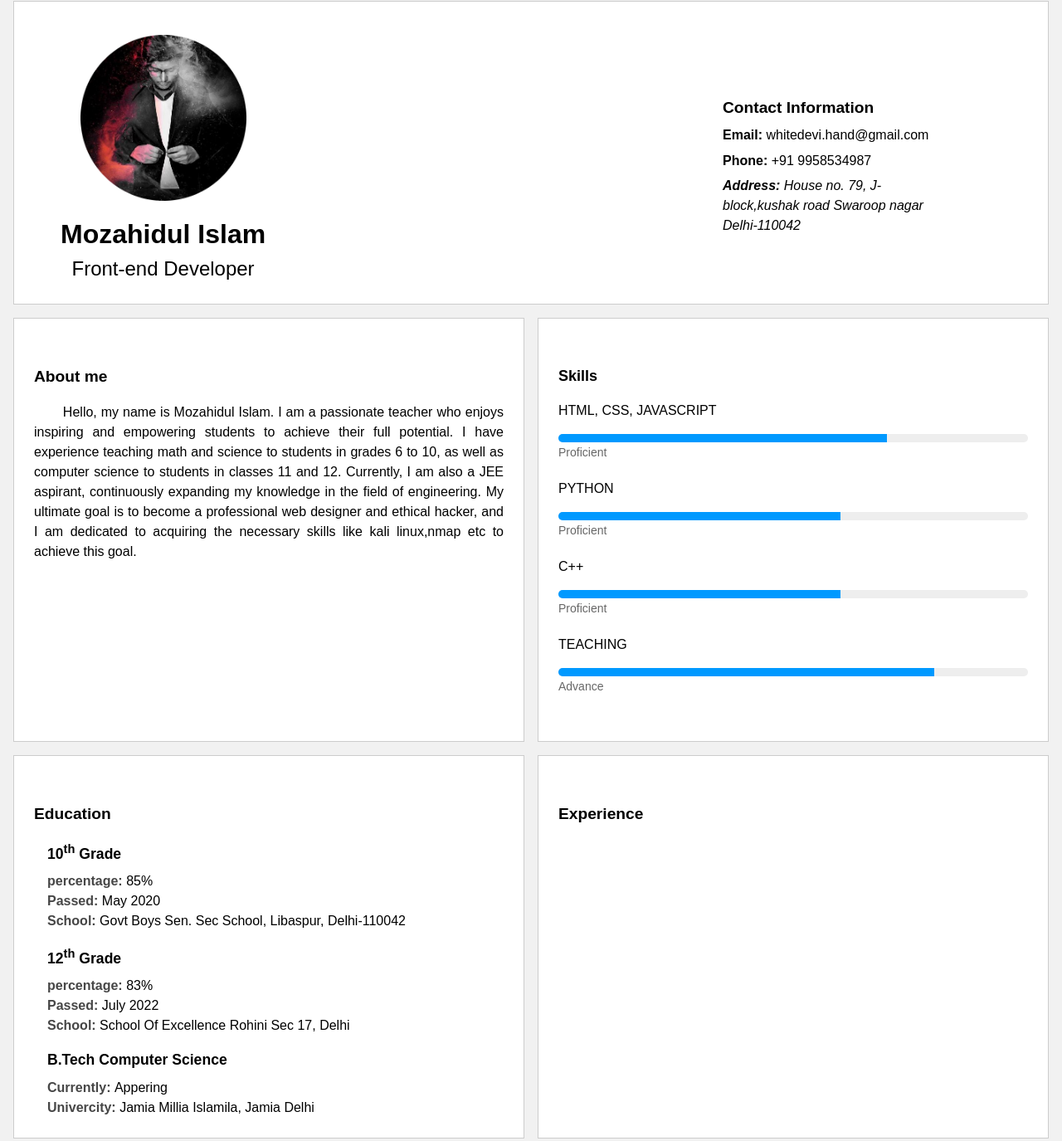
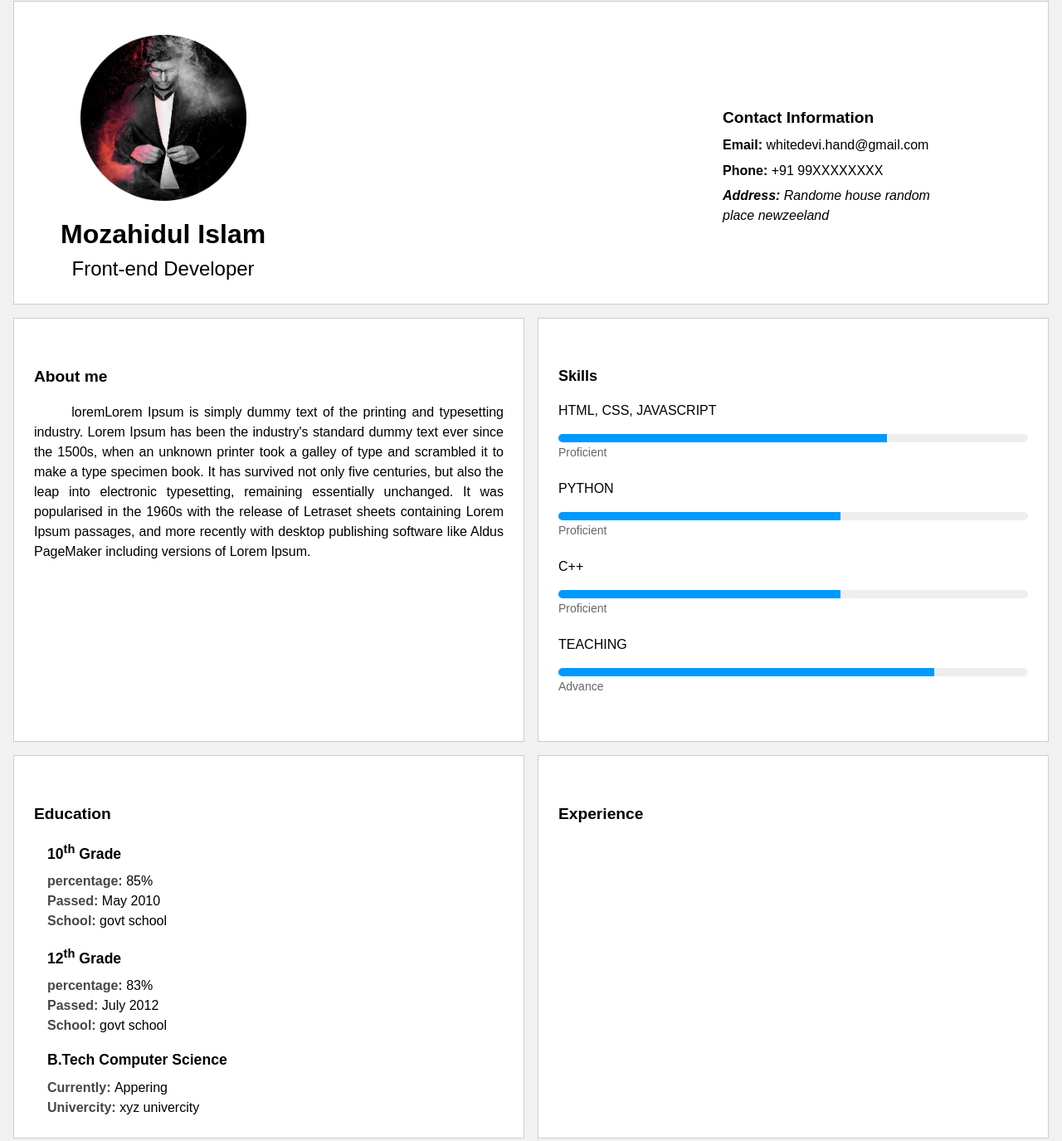
Before and after one commit to binary-lover/mysite, a plain HTML site: page mycv.html in a window 1280 px wide. Shown: the part 7-1382 px from the top of the page at 83% size. Drawn offline with Linux system fonts and the light colour scheme.

Commit message:
Update mycv.html

```diff
--- a/mycv.html
+++ b/mycv.html
@@ -25,9 +25,9 @@
                 <h3>Contact Information</h3>
                 <ul>
                     <li><strong>Email:</strong> whitedevi.hand@gmail.com</li>
-                    <li><strong>Phone:</strong> +91 9958534987</li>
+                    <li><strong>Phone:</strong> +91 99XXXXXXXX</li>
                     <li>
-                        <address><strong>Address: </strong>House no. 79, J-block,kushak road Swaroop nagar Delhi-110042
+                        <address><strong>Address: </strong>Randome house random place newzeeland
                         </address>
                     </li>
                 </ul>
@@ -38,12 +38,12 @@
     <main>
         <section>
             <h3>About me</h3>
-            <p>&nbsp;&nbsp; &nbsp; &nbsp; Hello, my name is Mozahidul Islam. I am a passionate teacher who enjoys
-                inspiring and empowering students to achieve their full potential. I have experience teaching math and
-                science to students in grades 6 to 10, as well as computer science to students in classes 11 and 12.
-                Currently, I am also a JEE aspirant, continuously expanding my knowledge in the field of engineering. My
-                ultimate goal is to become a professional web designer and ethical hacker, and I am dedicated to
-                acquiring the necessary skills like kali linux,nmap etc to achieve this goal.
+            <p>&nbsp;&nbsp; &nbsp; &nbsp; loremLorem Ipsum is simply dummy text of the printing and typesetting industry.
+                Lorem Ipsum has been the industry's standard dummy text ever since the 1500s,
+                when an unknown printer took a galley of type and scrambled it to make a type specimen book.
+                It has survived not only five centuries, but also the leap into electronic typesetting, remaining essentially unchanged.
+                It was popularised in the 1960s with the release of Letraset sheets containing Lorem Ipsum passages,
+                and more recently with desktop publishing software like Aldus PageMaker including versions of Lorem Ipsum.
             </p>
         </section>
         <section>
@@ -94,23 +94,23 @@
                     <h4>10<sup>th</sup> Grade</h4>
                 </li>
                 <li><strong>percentage: </strong>85%</li>
-                <li><strong>Passed: </strong> May 2020</li>
-                <li><strong>School: </strong> Govt Boys Sen. Sec School, Libaspur, Delhi-110042</li>
+                <li><strong>Passed: </strong> May 2010</li>
+                <li><strong>School: </strong> govt school</li>
             </ul>
             <ul>
                 <li>
                     <h4>12<sup>th</sup> Grade</h4>
                 </li>
                 <li><strong>percentage: </strong>83%</li>
-                <li><strong>Passed: </strong> July 2022</li>
-                <li><strong>School: </strong> School Of Excellence Rohini Sec 17, Delhi</li>
+                <li><strong>Passed: </strong> July 2012</li>
+                <li><strong>School: </strong> govt school</li>
             </ul>
             <ul>
                 <li>
                     <h4>B.Tech Computer Science</h4>
                 </li>
                 <li><strong>Currently: </strong> Appering</li>
-                <li><strong>Univercity: </strong> Jamia Millia Islamila, Jamia Delhi</li>
+                <li><strong>Univercity: </strong> xyz univercity</li>
             </ul>
 
         </section>
```
